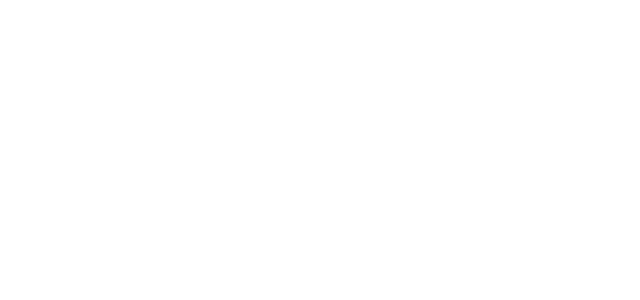
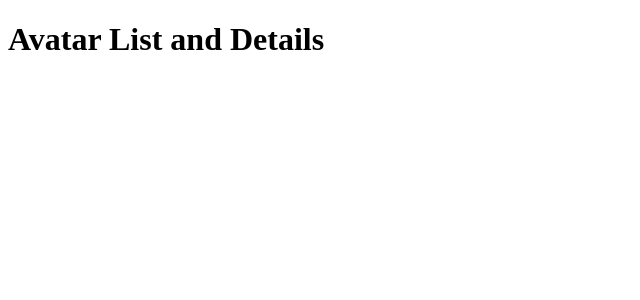
Before and after one commit to MikepdXRider/react-list-detail, a React app: page /details in a window 1280 px wide. Shown: the top 300 px of the page, without its empty margins (0-640 px from the left). Built offline with nearby package versions, Linux system fonts and the light colour scheme.

Commit message:
add layout component

```diff
--- a/src/App.jsx
+++ b/src/App.jsx
@@ -1,11 +1,13 @@
 import { BrowserRouter, Switch } from "react-router-dom";
 import { Route } from "react-router-dom/cjs/react-router-dom.min";
+import Layout from "./components/Layout/Layout.jsx";
 import Details from "./views/Details/Details.jsx";
 import List from "./views/List/List.jsx";
 
 
 export default function App() {
   return (
+    <Layout>
       <BrowserRouter>
         <Switch>
 
@@ -19,5 +21,6 @@
 
         </Switch>
       </BrowserRouter>
+    </Layout>
   )
   }
--- /dev/null
+++ b/src/components/Layout/Layout.jsx
@@ -0,0 +1,16 @@
+import React from 'react'
+
+export default function Layout({children}) {
+    return (
+        <>
+            <header>
+                {/* Maybe a little  */}
+                <h1>Avatar List and Details</h1>
+            </header>
+            <main>
+                {children}
+            </main>
+        </>
+
+    )
+}
```
Lines whose indentation alone changed are shown as unchanged.
